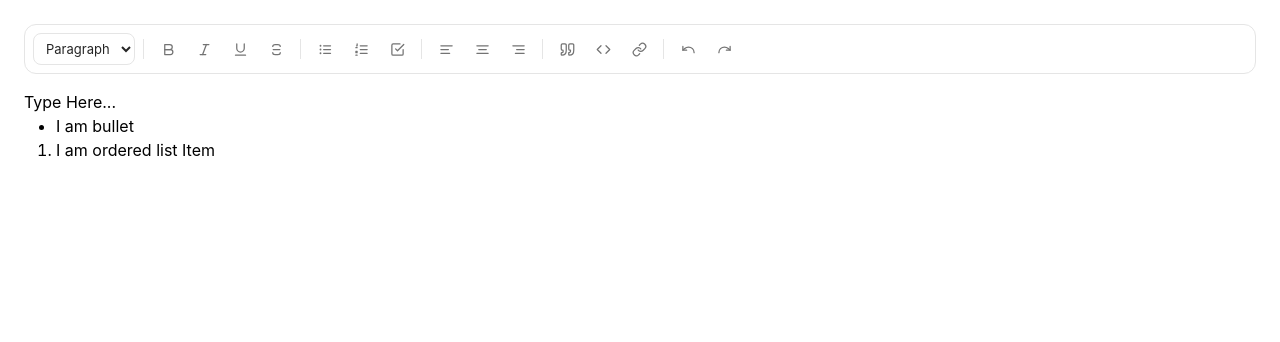
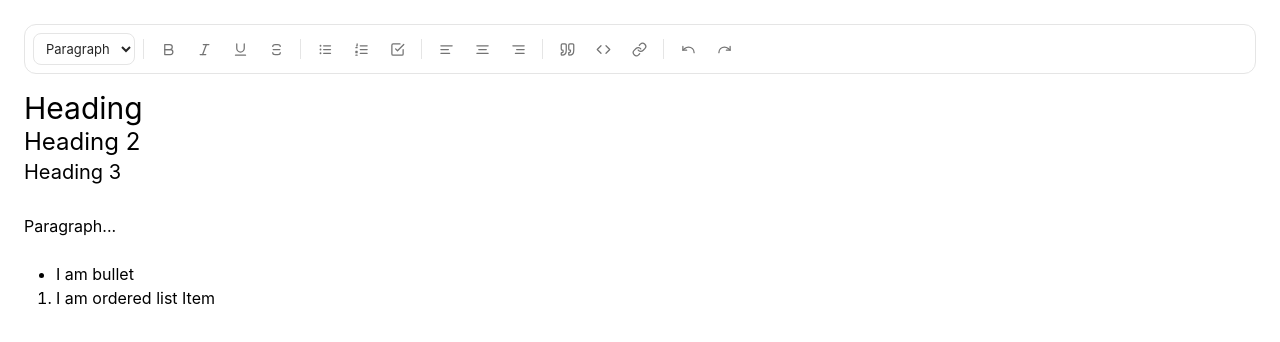
Before and after one commit to arifpirxada/rich-text-editor, a React (Vite) app: page / in a window 1280 px wide. Shown: the top 342 px of the page. Built offline with nearby package versions, Linux system fonts and the light colour scheme.

Commit message:
feat: add heading elements

```diff
--- a/src/components/RenderElement.jsx
+++ b/src/components/RenderElement.jsx
@@ -1,8 +1,15 @@
 import { BulletList, ListItem } from './elements/BulletList'
 import { DefaultElement } from './elements/DefaultElement'
+import { Heading, Heading2, Heading3 } from './elements/Headings'
 
 const renderElement = props => {
     switch (props.element.type) {
+        case 'heading':
+            return <Heading { ...props } />
+        case 'heading-2':
+            return <Heading2 { ...props } />
+        case 'heading-3':
+            return <Heading3 { ...props } />
         case 'bullet-list':
             return <BulletList { ...props } />
         case 'list-item':
--- a/src/components/RichTextEditor.jsx
+++ b/src/components/RichTextEditor.jsx
@@ -8,8 +8,20 @@ import { Controls } from './Controls'
 
 const initialValue = [
     {
+        type: 'heading',
+        children: [{ text: 'Heading' }],
+    },
+    {
+        type: 'heading-2',
+        children: [{ text: 'Heading 2' }],
+    },
+    {
+        type: 'heading-3',
+        children: [{ text: 'Heading 3\n' }],
+    },
+    {
         type: 'paragraph',
-        children: [{ text: 'Type Here...' }],
+        children: [{ text: 'Paragraph...\n' }],
     },
     {
         type: 'bullet-list',
--- /dev/null
+++ b/src/components/elements/Headings.jsx
@@ -0,0 +1,19 @@
+const Heading = (props) => {
+    return (
+        <h1 className="text-3xl" { ...props.attributes }>{ props.children }</h1>
+    )
+}
+
+const Heading2 = (props) => {
+    return (
+        <h1 className="text-2xl" { ...props.attributes }>{ props.children }</h1>
+    )
+}
+
+const Heading3 = (props) => {
+    return (
+        <h1 className="text-xl" { ...props.attributes }>{ props.children }</h1>
+    )
+}
+
+export { Heading, Heading2, Heading3 }
```
